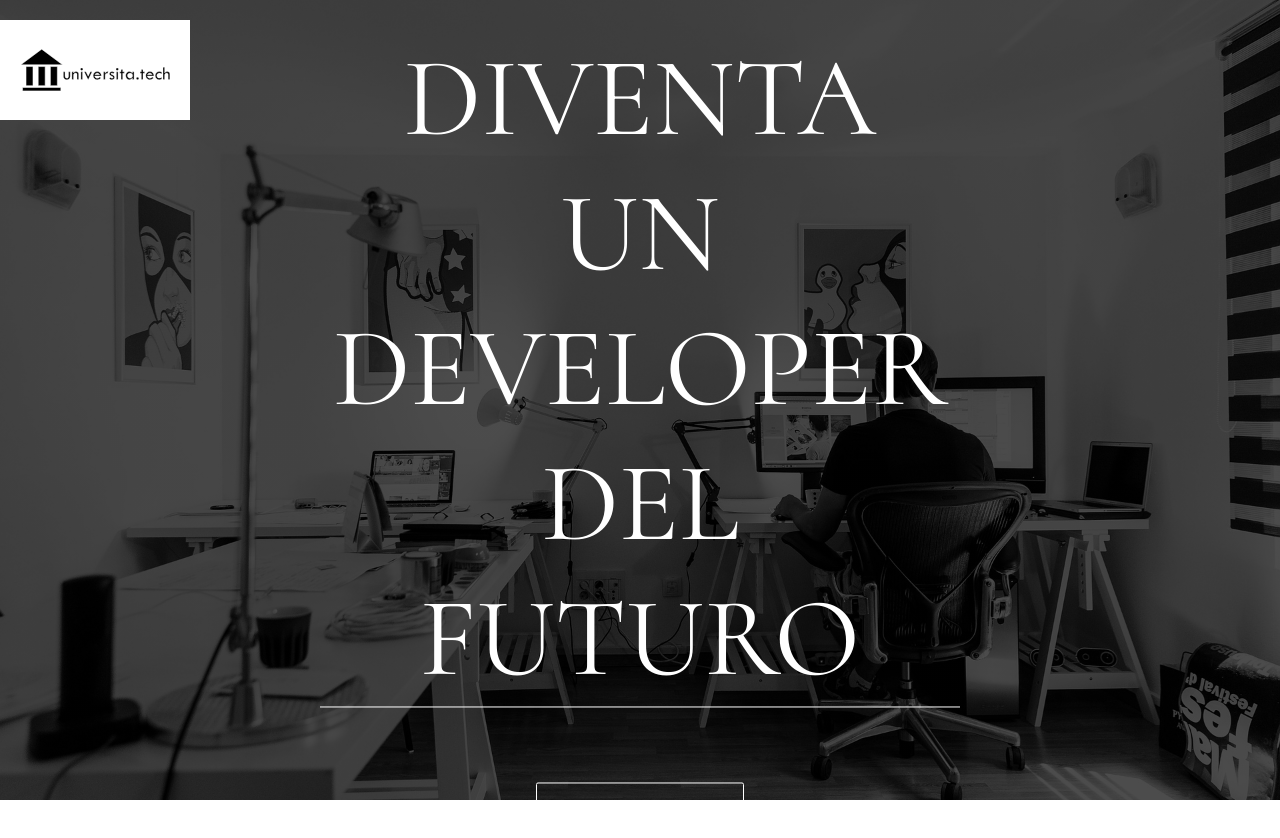
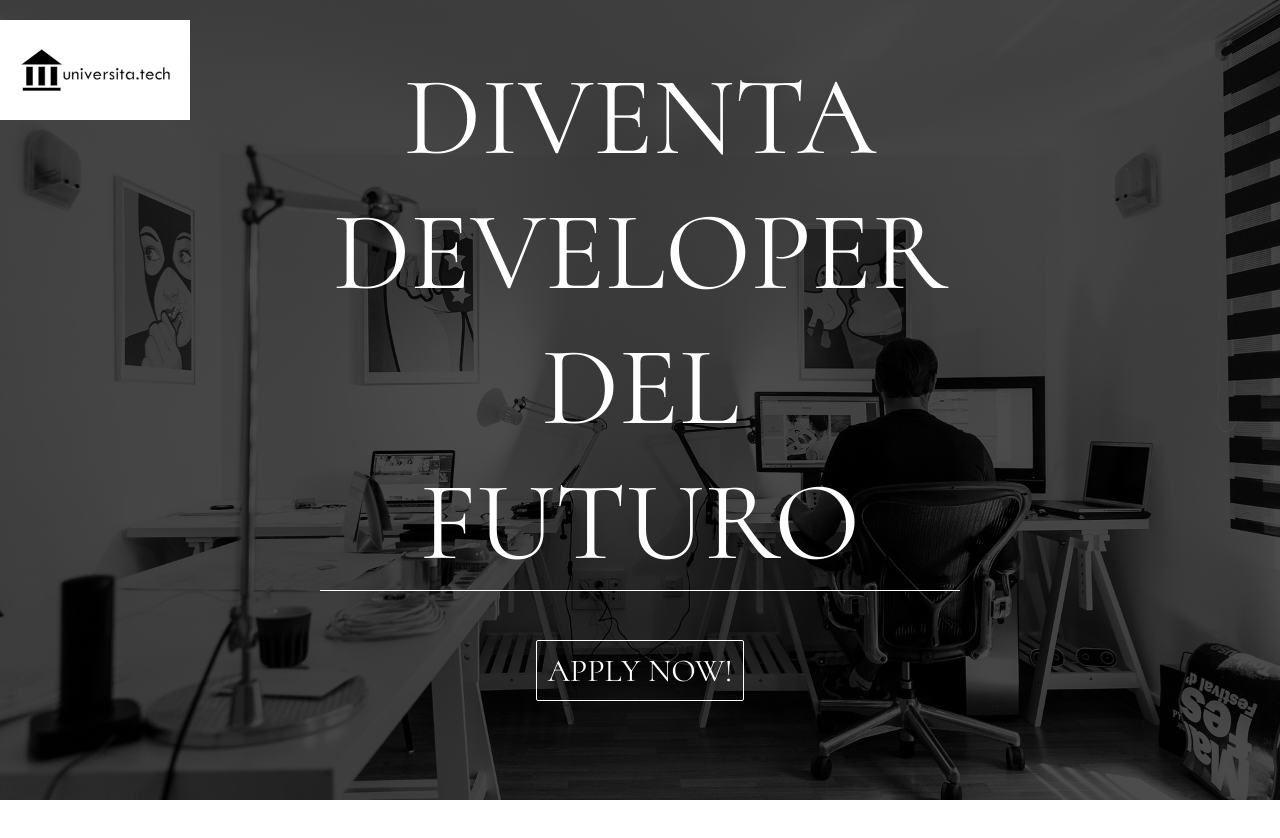
Before and after one commit to robdll/unitech, an Angular app: page / in a window 1280 px wide. Shown: the top 838 px of the page. Built offline with nearby package versions, Linux system fonts and the light colour scheme; what ngx-page-scroll, ngx-page-scroll-core would draw is missing.

Commit message:
use grid in main section

```diff
--- a/src/app/app.component.html
+++ b/src/app/app.component.html
@@ -1,11 +1,9 @@
 <img class="logo" src="/assets/logo.svg" />
 
-  <div class="bg-image"  data-aos="fade-up">
-    <div class="headline-text">
-      <h1 class="main-title" >DIVENTA UN DEVELOPER DEL FUTURO</h1>
-      <button class="btn" pageScroll href="#contattaci">APPLY NOW!</button>
-    </div>
-  </div>
+  <section class="main-section"  data-aos="fade-up">
+    <h1 class="main-title main-section_title" >DIVENTA DEVELOPER DEL FUTURO</h1>
+    <button class="btn main-section_btn" pageScroll href="#contattaci">APPLY NOW!</button>
+  </section>
 
   <article>
     <div class="timeline-container">
--- a/src/app/app.component.scss
+++ b/src/app/app.component.scss
@@ -1,19 +1,37 @@
-.bg-image {
-  background-image:linear-gradient(rgba(0, 0, 0, 0.7), rgba(0, 0, 0, 0.7)), url("/assets/photo.jpg");
-  height: 100vh;
+.main-section {
+  background-image:
+    linear-gradient(rgba(0, 0, 0, 0.7),
+    rgba(0, 0, 0, 0.7)),
+    url("/assets/photo.jpg");
   background-position: center;
   background-repeat: no-repeat;
   background-size: cover;
-  position: relative;
+  height: 100vh;
+  display: grid;
+  grid-template-columns: 25% 50% 25%;
+  grid-template-rows: auto auto;
 }
 
-.headline-text {
+.centered {
   text-align: center;
-  position: absolute;
-  top: 50%;
-  left: 50%;
   transform: translate(-50%, -50%);
   color: white;
+}
+
+.main-section_title, .main-section_btn {
+  grid-column: 2;
+  text-align: center;
+  color: white;
+  margin: 0px auto;
+}
+
+.main-section_title {
+  align-self: center;
+}
+
+.main-section_btn {
+  grid-row: 2;
+  align-self: start;
 }
 
 .timeline-container{
```
